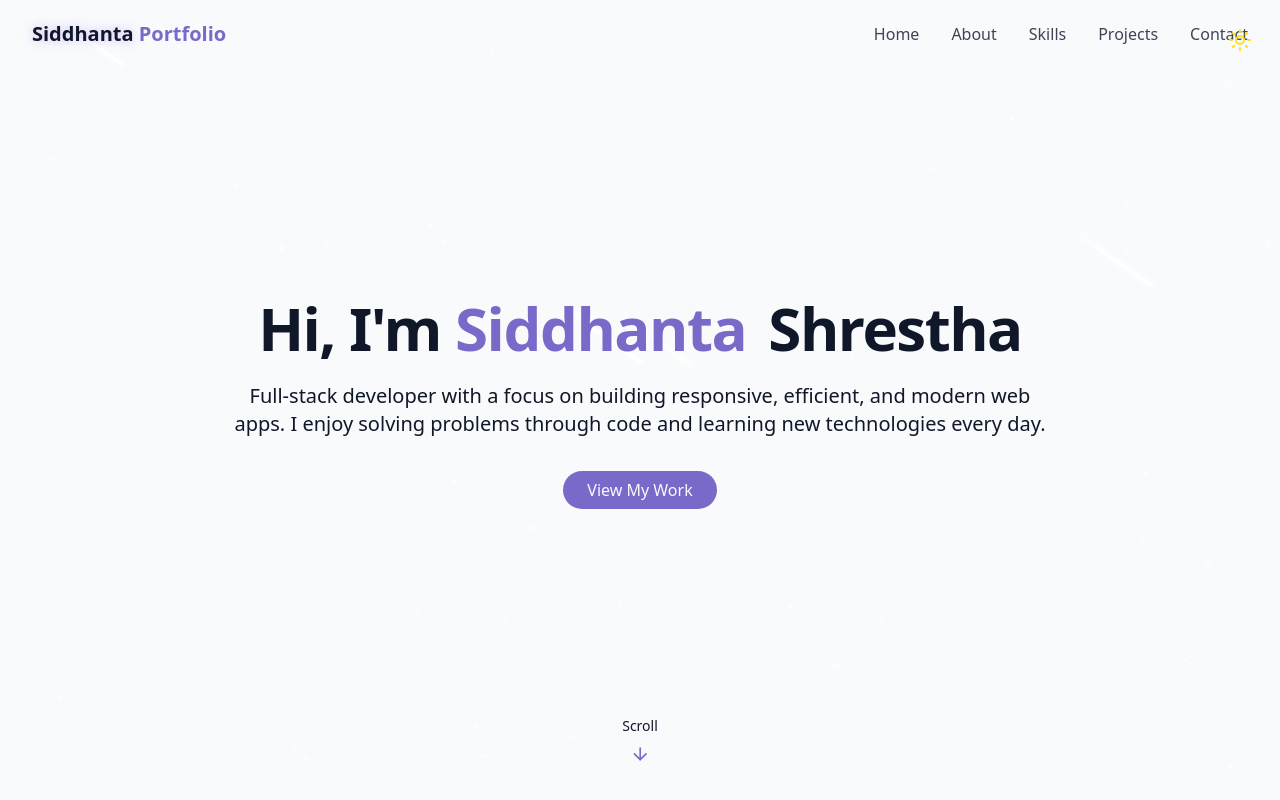
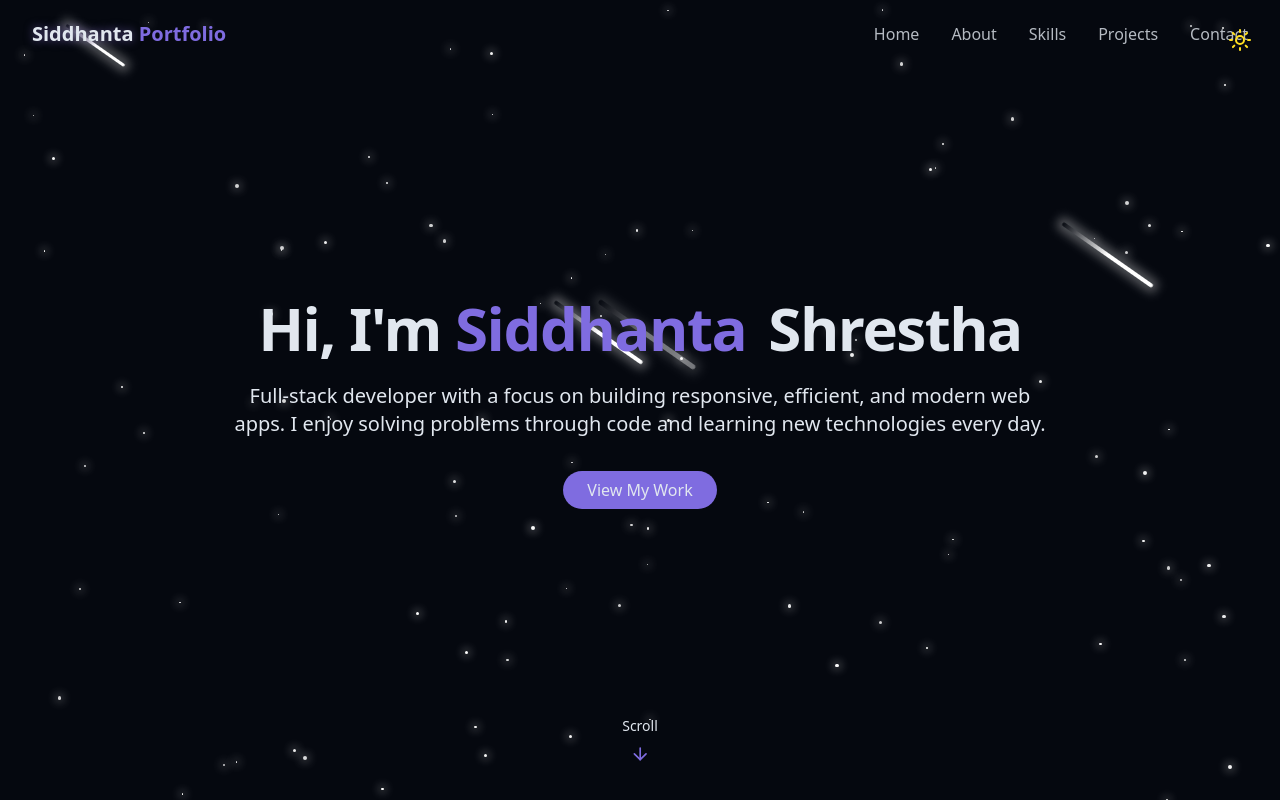
Before and after one commit to SiddhantaShrestha/SiddhantaPortfolio, a React (Vite) app: page / in a window 1280 px wide. Shown: the top 800 px of the page. Built offline with nearby package versions, Linux system fonts and the light colour scheme.

Commit message:
dark mode

```diff
--- a/src/components/ThemeToggle.jsx
+++ b/src/components/ThemeToggle.jsx
@@ -3,28 +3,33 @@ import { useEffect, useState } from "react";
 import { cn } from "@/lib/utils";
 
 export const ThemeToggle = () => {
-  const [isDarkMode, setIsDarkMode] = useState(false);
+  const [isDarkMode, setIsDarkMode] = useState(true); // default = dark
 
   useEffect(() => {
     const storedTheme = localStorage.getItem("theme");
-    if (storedTheme === "light") {
-      setIsDarkMode(false);
+
+    if (storedTheme === "dark" || !storedTheme) {
+      // default or stored dark → use dark
       document.documentElement.classList.add("dark");
-    } else {
       localStorage.setItem("theme", "dark");
       setIsDarkMode(true);
+    } else {
+      // stored light → use light
+      document.documentElement.classList.remove("dark");
+      setIsDarkMode(false);
     }
   }, []);
 
   const toggleTheme = () => {
-    if (isDarkMode) {
+    const newMode = !isDarkMode;
+    setIsDarkMode(newMode);
+
+    if (newMode) {
+      document.documentElement.classList.add("dark");
+      localStorage.setItem("theme", "dark");
+    } else {
       document.documentElement.classList.remove("dark");
       localStorage.setItem("theme", "light");
-      setIsDarkMode(false);
-    } else {
-      document.documentElement.classList.add("dark");
-      localStorage.setItem("theme", "dark");
-      setIsDarkMode(true);
     }
   };
 
@@ -33,7 +38,7 @@ export const ThemeToggle = () => {
       onClick={toggleTheme}
       className={cn(
         "fixed max-sm:hidden top-5 right-5 z-50 p-2 rounded-full transition-colors duration-300",
-        "focus:outline-hidden"
+        "focus:outline-none"
       )}
     >
       {isDarkMode ? (
```
Also changed, not shown: 1 other file (tests, documents, lock files or other folders).
